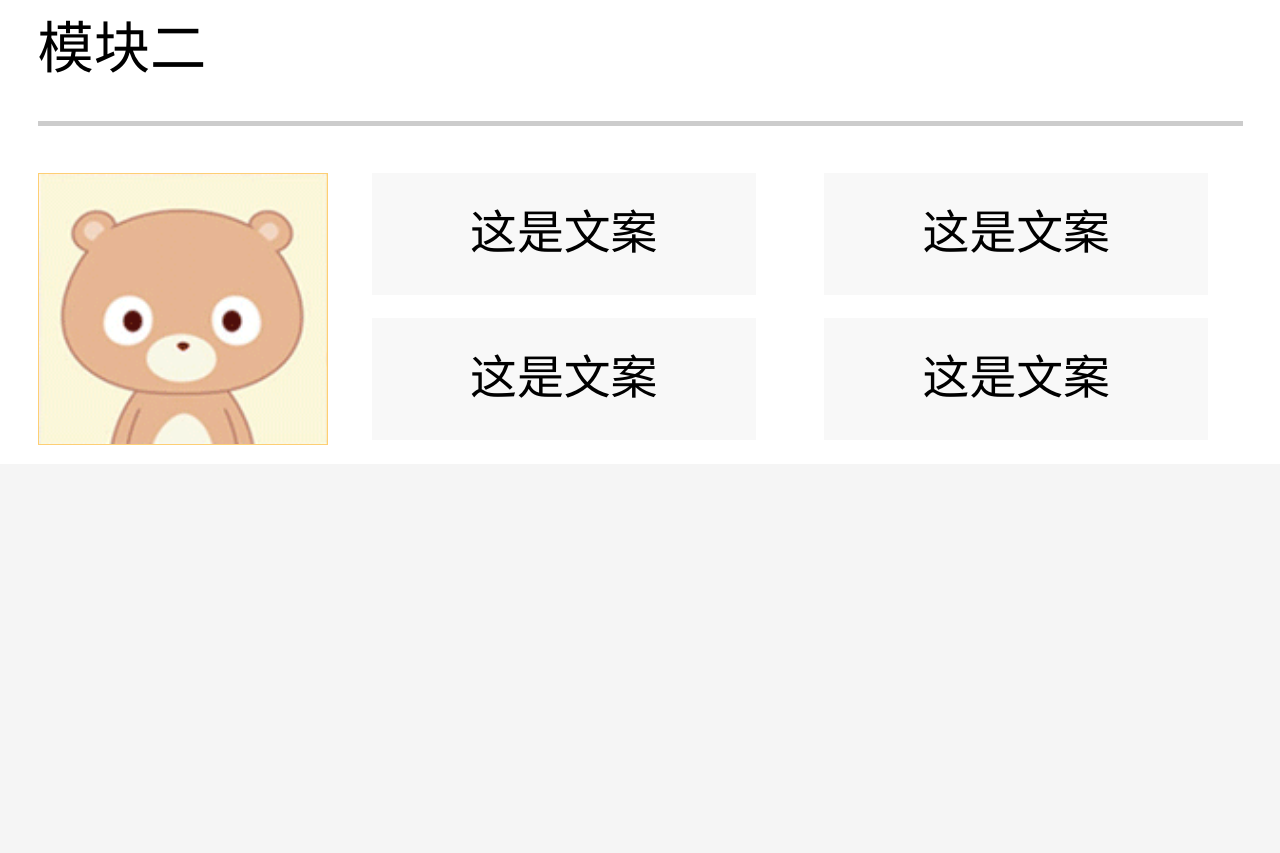
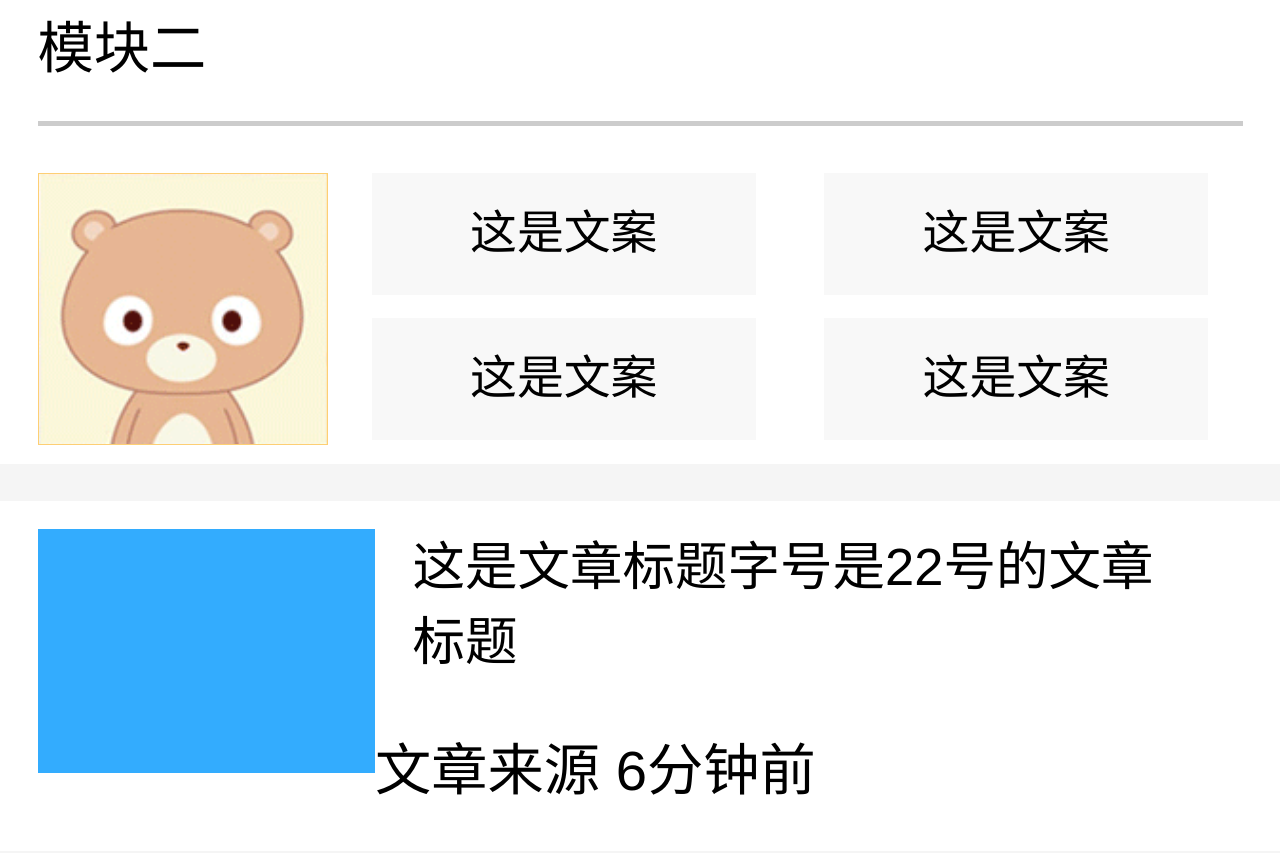
Before and after one commit to Aranll/Task, a website: page task_11/src/html/index.html in a window 1280 px wide. Shown: the part 2505-3358 px from the top of the page. Before the commit the page ends 2969 px from the top, so only its background shows below. Drawn offline with Linux system fonts and the light colour scheme.

Commit message:
have a break

```diff
--- a/task_11/src/html/index.html
+++ b/task_11/src/html/index.html
@@ -126,5 +126,18 @@
         </div>
     </section>
 <!-- Module 2 -->
+    <section class="articles">
+        <div class="article">
+            <div class="img">
+
+            </div>
+            <div class="title">
+                这是文章标题字号是22号的文章标题
+            </div>
+            <span class="time">
+                文章来源 6分钟前
+            </span>
+        </div>
+    </section>
 </body>
 </html>
--- a/task_11/src/style/style.less
+++ b/task_11/src/style/style.less
@@ -319,3 +319,28 @@ nav {
     }
   }
 }
+
+.articles {
+  margin-top: 20/64rem;
+  margin-bottom: 1/64rem;
+  padding: 15/64rem 40/64rem 18/64rem 20/64rem;
+  background-color: #fff;
+  overflow: hidden;
+  .article {
+    position: relative;
+  }
+  .img {
+    float: left;
+    width: 180/64rem;
+    height: 130/64rem;
+    background-color: #33acfe;
+  }
+  .title {
+    padding-left: 200/64rem;
+    font-size: 28/64rem;
+    line-height: 40/64rem;
+  }
+  .time {
+    font-size: 30/64rem;
+  }
+}
```
Also changed, not shown: task_11/dist/html/index.html, task_11/dist/style/style.css, task_11/src/style/style.css.
